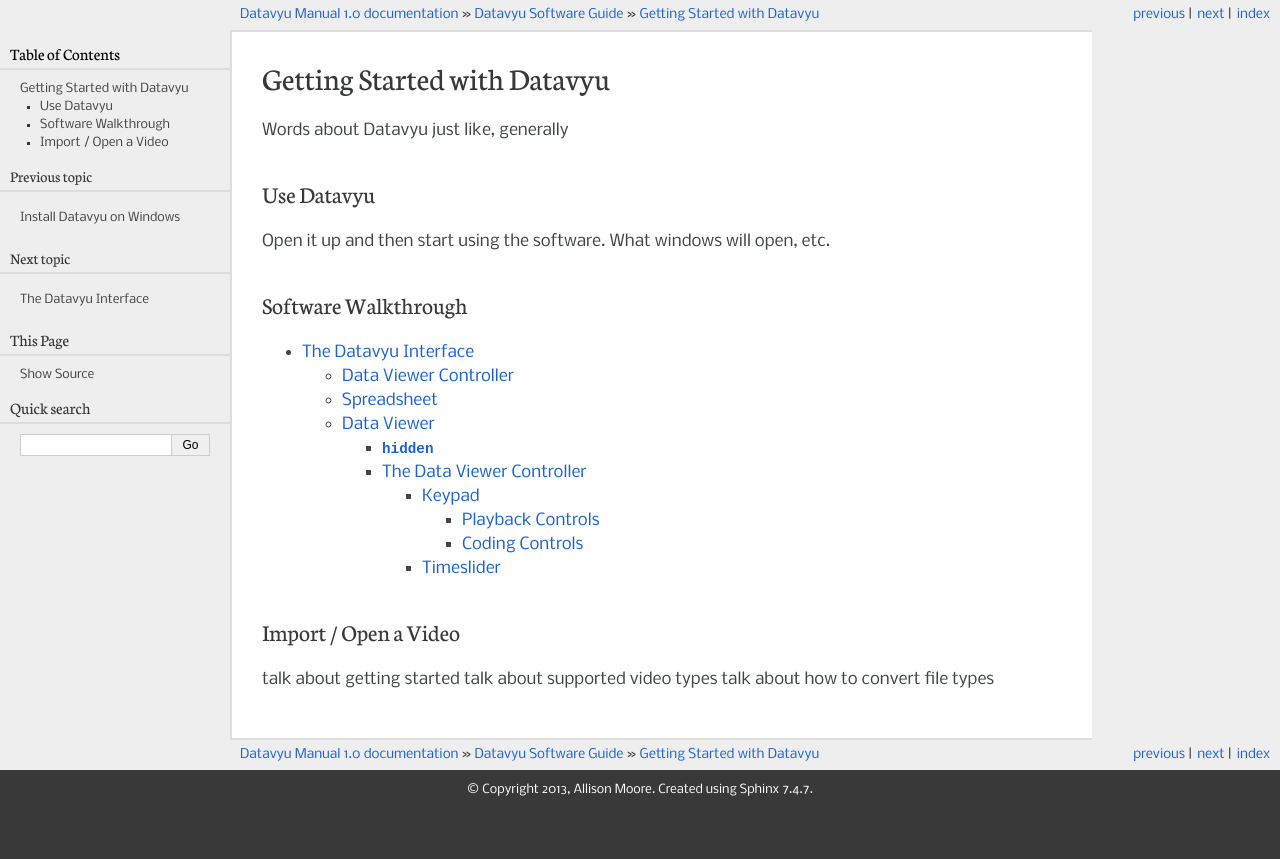
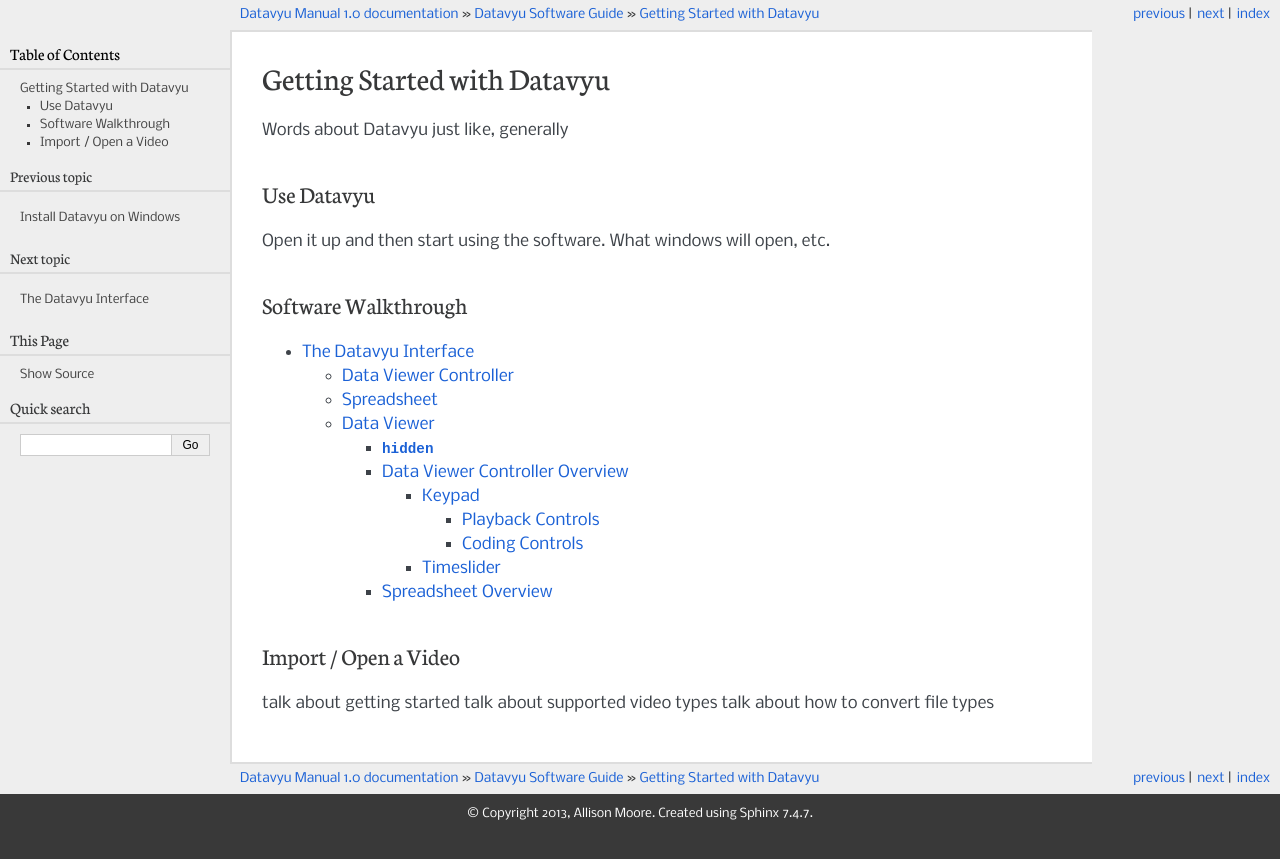
Before and after one commit to databrary/datavyu-docs, a Sphinx documentation site: the page built from source/guide/getting-started.txt, in a window 1280 px wide. Shown: the top 859 px of the page. Built offline with Sphinx 7.4.7, drawn with Linux system fonts in a browser that asks for light colours; pages that are not in the unit, such as notebooks, are missing from menus.

Commit message:
adding spreadsheet docs

```diff
--- a/source/guide.txt
+++ b/source/guide.txt
@@ -1,6 +1,6 @@
-**********************
+======================
 Datavyu Software Guide
-**********************
+======================
 
 [words about Datavyu as software here]
 
--- a/source/guide/controller.txt
+++ b/source/guide/controller.txt
@@ -1,6 +1,6 @@
-==========================
-The Data Viewer Controller
-==========================
+===============================
+Data Viewer Controller Overview
+===============================
 
 .. TODO: replace following paragraph with something better / not copied
    from intro page
--- /dev/null
+++ b/source/guide/spreadsheet.txt
@@ -0,0 +1,6 @@
+====================
+Spreadsheet Overview
+====================
+
+The Datavyu Spreadsheet is where :term:`coders <coder>` record
+observations.
```
